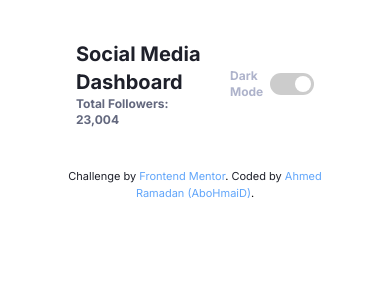
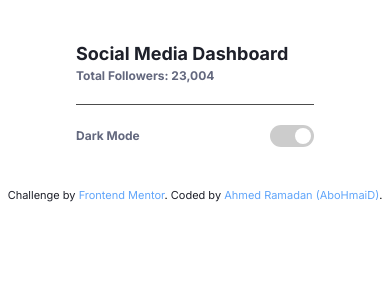
Before and after one commit to ahmed-abohmaid/social-media-dashboard, a React (Create React App) app in the folder social-media-dashboard-with-theme-switcher-master/social-dashbord/: page / in a window 390 px wide. Shown: the top 300 px of the page. Built offline with nearby package versions, Linux system fonts and the light colour scheme.

Commit message:
Edit Responsive & Dark Mode

```diff
--- a/social-media-dashboard-with-theme-switcher-master/social-dashbord/src/App.js
+++ b/social-media-dashboard-with-theme-switcher-master/social-dashbord/src/App.js
@@ -3,9 +3,10 @@ import Header from "./components/Header";
 function App() {
   return (
     <div className="absolute top-0 left-0 w-full h-full bg-white dark:bg-dark">
-      <div className="pt-5 px-14">
+      <div className="pt-5 px-14 dark:bg-pattern dark:rounded-bl-3xl dark:rounded-br-3xl">
         <Header />
-        <div className="attribution mt-5">
+      </div>
+      <div className="attribution mt-5">
           <span className="text-light-darkBlue dark:text-white">Challenge by</span>{" "}
           <a
             href="https://www.frontendmentor.io?ref=challenge"
@@ -24,7 +25,6 @@ function App() {
           </a>
           .
         </div>
-      </div>
     </div>
   );
 }
--- a/social-media-dashboard-with-theme-switcher-master/social-dashbord/src/components/Header.jsx
+++ b/social-media-dashboard-with-theme-switcher-master/social-dashbord/src/components/Header.jsx
@@ -18,22 +18,23 @@ function Header() {
   };
 
   return (
-    <div className="flex justify-between items-center p-5 sm:gap-0 gap-5">
-      <div className="flex-start">
-        <div className="font-bold text-xl text-light-darkBlue dark:text-white">
+    <div className="flex flex-wrap justify-between items-center p-5 gap-5">
+      <div>
+        <div className="font-bold text-lg sm:text-xl text-light-darkBlue dark:text-white">
           Social Media Dashboard
         </div>
-        <p className="text-light-blue dark:text-dark-blue font-bold text-xs">
+        <p className="text-light-blue dark:text-light-grayBlue font-bold text-xs">
           Total Followers: 23,004
         </p>
       </div>
-      <div className="flex-end flex items-center">
-        <div className="text-light-grayBlue dark:text-white font-bold text-xs mr-1 sm:mr-3 w-9 sm:w-auto">
+      <span className="bg-line w-full h-px sm:hidden"></span>
+      <div className="flex-end flex items-center justify-between w-full sm:justify-end sm:w-auto">
+        <div className="text-light-blue dark:text-light-grayBlue font-bold text-xs mr-1 sm:mr-3 sm:w-auto">
           Dark Mode
         </div>
         <label class="switch">
           <input type="checkbox" onClick={handleSetTheme} />
-          <span class="slider"></span>
+          <span class="slider dark:before:bg-gray-800"></span>
         </label>
       </div>
     </div>
--- a/social-media-dashboard-with-theme-switcher-master/social-dashbord/tailwind.config.js
+++ b/social-media-dashboard-with-theme-switcher-master/social-dashbord/tailwind.config.js
@@ -52,7 +52,8 @@ module.exports = {
         dark: "hsl(230, 17%, 14%)",
         mainColor: "#FBF8F9",
         secondaryColor: "#F0F0F0",
-        blackOverlay: "rgba(0, 0 ,0 ,0.7)",
+        line: "rgba(0, 0 ,0 ,0.7)",
+        pattern: "hsl(232, 19%, 15%)",
       },
       keyframes: {
         "slide-in": {
```
